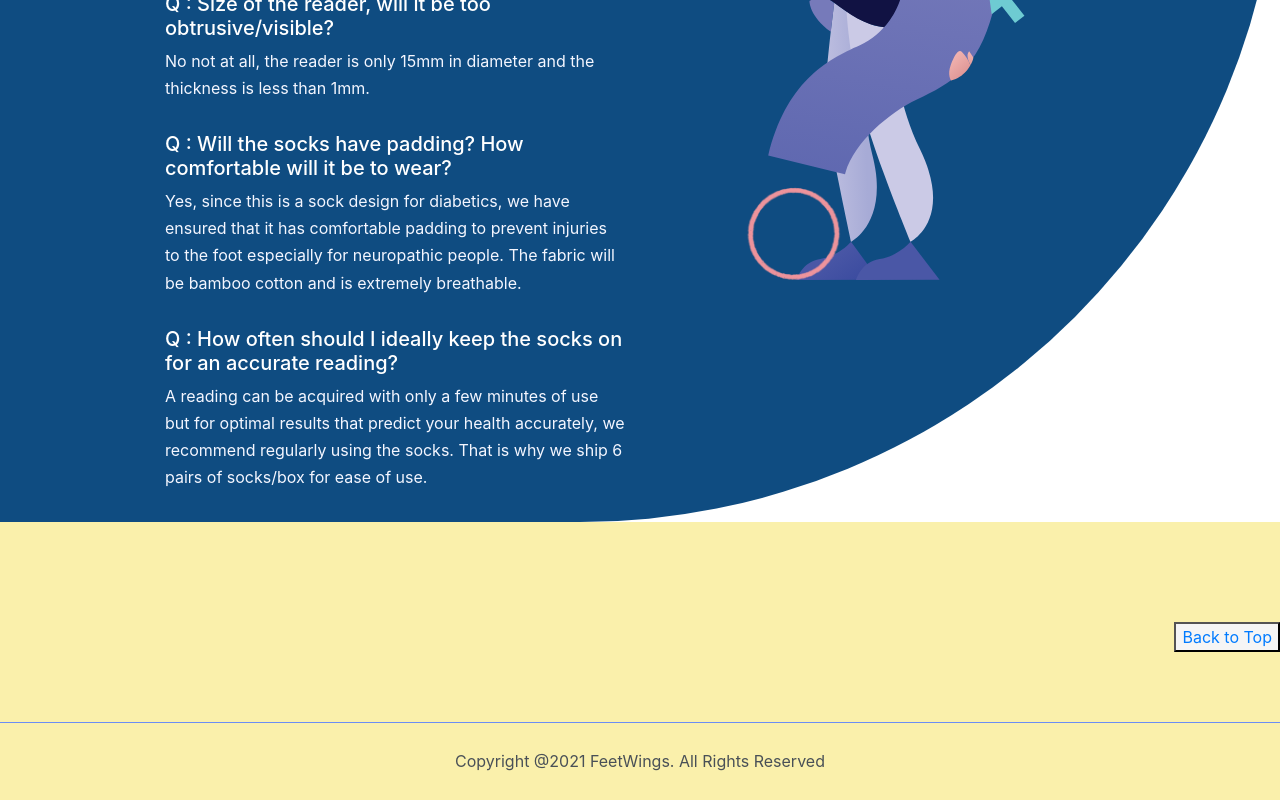
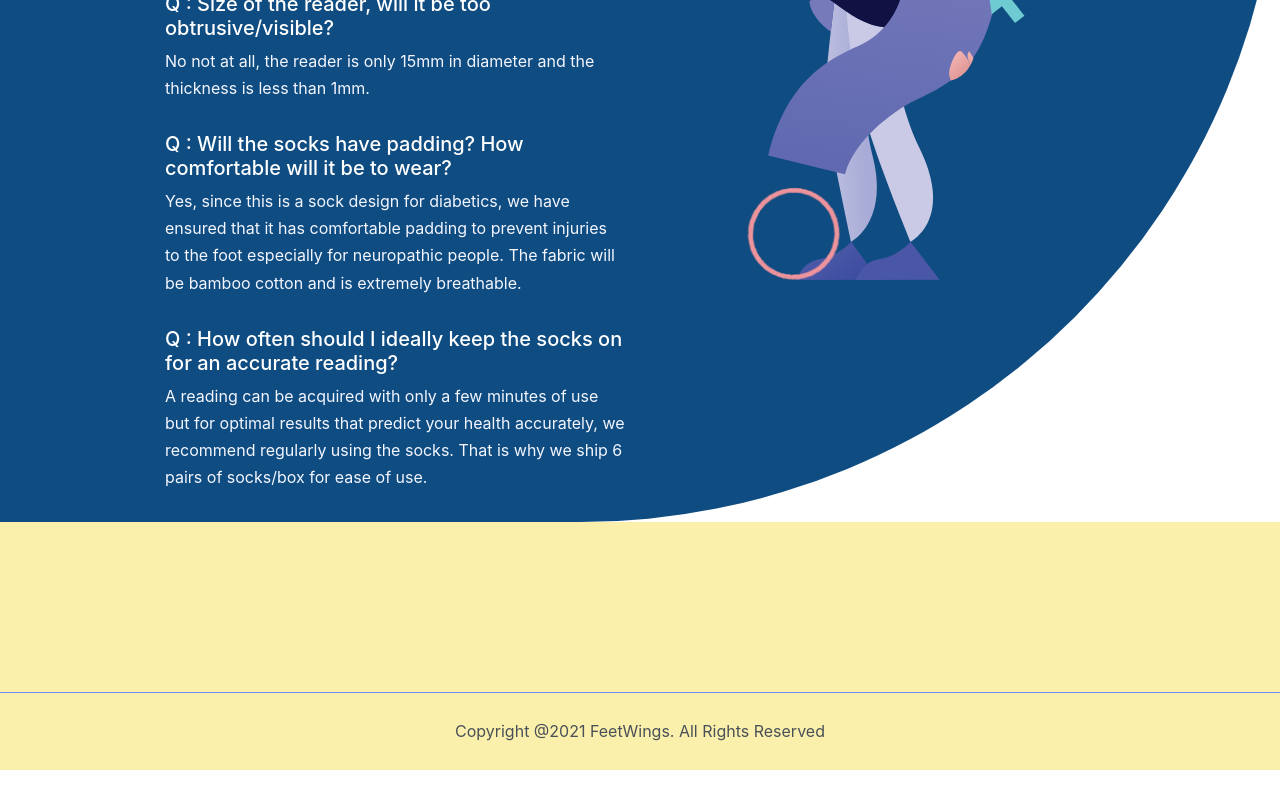
Before and after one commit to soumali28/feetwings.github.io, a React (Create React App) app: page / in a window 1280 px wide. Shown: the part 4910-5710 px from the top of the page. After the commit the page ends 5680 px from the top, so only its background shows below. Built offline with nearby package versions, Linux system fonts and the light colour scheme.

Commit message:
Revert "#9 Done"

```diff
--- a/public/style.css
+++ b/public/style.css
@@ -3061,7 +3061,3 @@ App Landing CSS
             transform: translate(0px, 0px) rotate(0deg);
   }
 }
-/* back to top button */
-#myButton{
-  background-color: #F5F5F5;
-}
--- a/src/components/footer.jsx
+++ b/src/components/footer.jsx
@@ -5,9 +5,7 @@ function footer(){
         <footer class="footer-area pt-200">
             <div class="container">
                 </div>
-                <div class="backToTop" align="right">
-                  <button id="myButton"><a href="#home">Back to Top</a></button>
-                </div>
+
                 <div class="copyright-text">
                     <p>Copyright @2021 FeetWings. All Rights Reserved </p>
                 </div>
```
